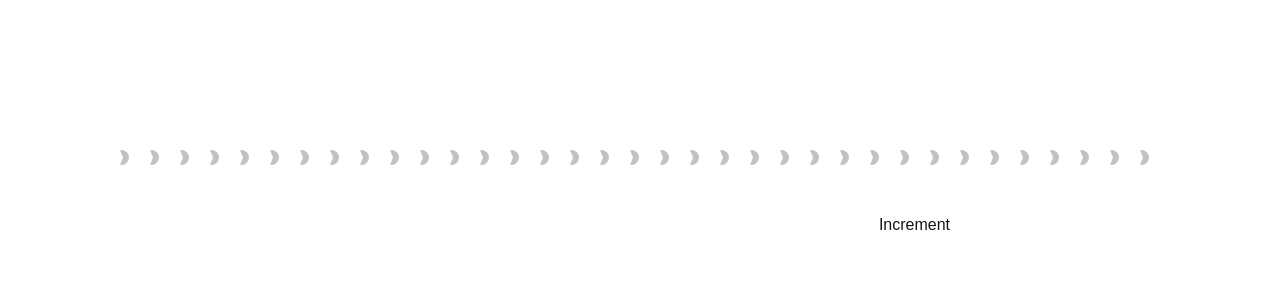
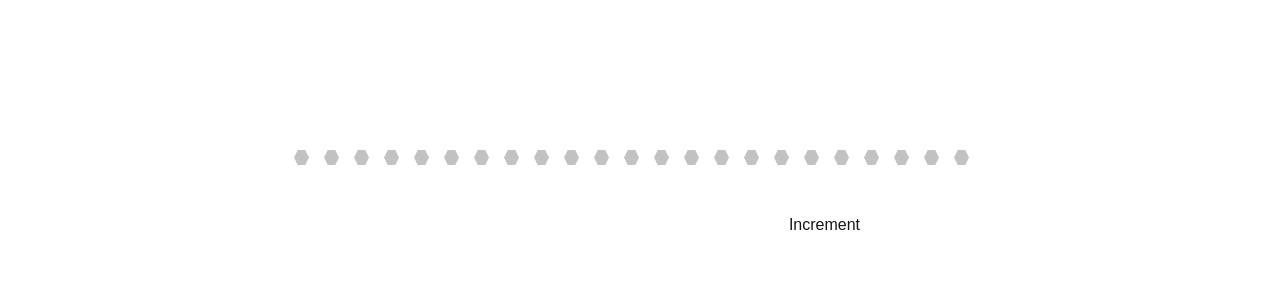
Before and after one commit to jgddesigns/progress_widgets, a Next.js app: page / in a window 1280 px wide. Shown: the top 300 px of the page. Built offline with nearby package versions, Linux system fonts and the light colour scheme.

Commit message:
added failsafes for styling

```diff
--- /dev/null
+++ b/src/app/helpers/colors.js
@@ -0,0 +1,142 @@
+export const css_colors = [
+    "aliceblue",
+    "antiquewhite",
+    "aqua",
+    "aquamarine",
+    "azure",
+    "beige",
+    "bisque",
+    "black",
+    "blanchedalmond",
+    "blue",
+    "blueviolet",
+    "brown",
+    "burlywood",
+    "cadetblue",
+    "chartreuse",
+    "chocolate",
+    "coral",
+    "cornflowerblue",
+    "cornsilk",
+    "crimson",
+    "cyan",
+    "darkblue",
+    "darkcyan",
+    "darkgoldenrod",
+    "darkgray",
+    "darkgreen",
+    "darkkhaki",
+    "darkmagenta",
+    "darkolivegreen",
+    "darkorange",
+    "darkorchid",
+    "darkred",
+    "darksalmon",
+    "darkseagreen",
+    "darkslateblue",
+    "darkslategray",
+    "darkturquoise",
+    "darkviolet",
+    "deeppink",
+    "deepskyblue",
+    "dimgray",
+    "dodgerblue",
+    "firebrick",
+    "floralwhite",
+    "forestgreen",
+    "fuchsia",
+    "gainsboro",
+    "ghostwhite",
+    "gold",
+    "goldenrod",
+    "gray",
+    "green",
+    "greenyellow",
+    "honeydew",
+    "hotpink",
+    "indianred",
+    "indigo",
+    "ivory",
+    "khaki",
+    "lavender",
+    "lavenderblush",
+    "lawngreen",
+    "lemonchiffon",
+    "lightblue",
+    "lightcoral",
+    "lightcyan",
+    "lightgoldenrodyellow",
+    "lightgray",
+    "lightgreen",
+    "lightpink",
+    "lightsalmon",
+    "lightseagreen",
+    "lightskyblue",
+    "lightslategray",
+    "lightsteelblue",
+    "lightyellow",
+    "lime",
+    "limegreen",
+    "linen",
+    "magenta",
+    "maroon",
+    "mediumaquamarine",
+    "mediumblue",
+    "mediumorchid",
+    "mediumpurple",
+    "mediumseagreen",
+    "mediumslateblue",
+    "mediumspringgreen",
+    "mediumturquoise",
+    "mediumvioletred",
+    "midnightblue",
+    "mintcream",
+    "mistyrose",
+    "moccasin",
+    "navajowhite",
+    "navy",
+    "oldlace",
+    "olive",
+    "olivedrab",
+    "orange",
+    "orangered",
+    "orchid",
+    "palegoldenrod",
+    "palegreen",
+    "paleturquoise",
+    "palevioletred",
+    "papayawhip",
+    "peachpuff",
+    "peru",
+    "pink",
+    "plum",
+    "powderblue",
+    "purple",
+    "red",
+    "rosybrown",
+    "royalblue",
+    "saddlebrown",
+    "salmon",
+    "sandybrown",
+    "seagreen",
+    "seashell",
+    "sienna",
+    "silver",
+    "skyblue",
+    "slateblue",
+    "slategray",
+    "snow",
+    "springgreen",
+    "steelblue",
+    "tan",
+    "teal",
+    "thistle",
+    "tomato",
+    "turquoise",
+    "violet",
+    "wheat",
+    "white",
+    "whitesmoke",
+    "yellow",
+    "yellowgreen",
+  ];
--- /dev/null
+++ b/src/app/helpers/functions.js
@@ -0,0 +1,81 @@
+import {css_colors} from './colors'
+
+const hex_letters = ["a", "b", "c", "d", "e", "f"]
+
+function is_color(colors){
+    let temp_arr = []
+    for(let i=0; i<colors.length; i++){
+        console.log(colors[i])
+        if(css_colors.includes(colors[i])){
+            console.log("color check confirmed (base color)")
+            temp_arr.push(colors[i])
+            continue
+        }
+        if(colors[i] && colors[i][0] === "#" && (colors[i].length > 3 && colors[i].length < 8)){
+            for(let j=1; j<colors[i].length; j++){
+                if(isNaN(colors[i][j])){
+                    if(!hex_letters.includes(colors[i][j].toLowerCase())){
+                        console.log("letter " + colors[i][j] + " not valid")
+                        console.log("set to default gray")
+                        temp_arr.push("gray")
+                        continue
+                    }
+                }
+                else{
+                    if(colors[i][j] > 9){
+                        console.log("number " + colors[i][j] + " not valid")
+                        console.log("set to default gray")
+                        temp_arr.push("gray")
+                        continue
+                    }
+                }
+            }
+            console.log("color check confirmed (hex color)")
+            temp_arr.push(colors[i])
+            continue
+        }
+        console.log("no valid color, defaulting to gray")
+        temp_arr.push("gray")
+    }
+    console.log(temp_arr)
+    return temp_arr
+}
+
+
+async function parse_file(file, start, end){
+    let words = []
+    for(let i=0; i<file.length; i++){
+        if(file[i] === start){
+            console.log(file[i])
+            let word = ""
+            for(let j=i+1; j<file.length; j++){
+                if(file[j] === end){
+                    word.replaceAll(" ", "")
+                    words.push(word)
+                    i = j
+                    break
+                }
+                word = word + file[j]
+            }
+        }
+    }
+    return words
+}
+
+
+async function read_file(){
+    var retrieved = null
+
+    const response = await fetch('styles/file_scan');
+    const retrieve = await response.json().then((data) => retrieved = data)
+
+    const promise = new Promise((resolve, reject) => {
+        resolve(parse_file(retrieved, ".", "{"))
+    }).then(result => {
+        // setStyleList(result)
+        return result
+    })
+}
+
+
+export const global_functions = {"is_color": is_color, "parse_file": parse_file, "read_file": read_file}
--- a/src/app/lists/ProgressBar.js
+++ b/src/app/lists/ProgressBar.js
@@ -1,21 +1,27 @@
 'use client'
 import React, {useEffect} from 'react';
-import "../helpers/shapes.css"
-import Circles from '../styles/Circles'
+import {global_functions} from '../helpers/functions'
+import "../helpers/symbols.css"
+import Symbols from '../styles/Symbols'
 import Bar from '../styles/Bar';
+import Meter from '../styles/Meter';
+import Pie from '../styles/Pie';
 
 // Creates the display for the progress bar
 // Needs props LengthValue, Type, Trigger, Color, Size
 export default function ProgressBar (props) {
     const [Restart, setRestart] = React.useState(false)
-    // const [CurrentPosition, setCurrentPosition] = React.useState(props.LengthValue)
     const [CurrentPosition, setCurrentPosition] = React.useState(props.LengthValue)
-    const [CurrentColor, setCurrentColor] = React.useState(props.Color)
+    const [CurrentColor, setCurrentColor] = React.useState(null)
 
-    const base_states = {"restart": [Restart, setRestart], "current_position": [CurrentPosition, setCurrentPosition], "length_value": [props.LengthValue, props.setLengthValue], "trigger": props.Trigger, "current_color": [CurrentColor, setCurrentColor]}
+    const base_states = {"restart": [Restart, setRestart], "current_position": [CurrentPosition, setCurrentPosition], "length_value": [props.LengthValue, props.setLengthValue], "current_color": [CurrentColor, setCurrentColor], "trigger": props.Trigger, "style": props.Style}
 
-    const types = {"circles": <Circles base_states={base_states}/>, "bar": <Bar base_states={base_states}/>}
+    const types = {"symbols": <Symbols base_states={base_states}/>, "bar": <Bar base_states={base_states}/>, "meter": <Meter base_states={base_states}/>, "pie": <Pie base_states={base_states}/>}
 
+
+    useEffect(() => {
+        !props.CurrentColor ? setCurrentColor(global_functions["is_color"](props.Color)) : null
+    }, [props.CurrentColor])
 
     function get_type(){
         if(types[props.Type]){
@@ -28,7 +34,6 @@ export default function ProgressBar (props) {
   return(
     <div className="grid place-items-center">
         {get_type()}
-        {/* <Circles base_states={base_states}/> */}
     </div>
   )
 }
--- a/src/app/page.js
+++ b/src/app/page.js
@@ -7,7 +7,7 @@ export default function Home() {
 
   return (
     <div>
-      <ProgressBar LengthValue={35} Type="circles" Trigger={[Trigger, setTrigger]} Size={5} Color={["red", "green", "purple"]}/>
+      <ProgressBar LengthValue={23} Type="symbols" Style="hexagons" Trigger={[Trigger, setTrigger]} Size={5} Color={["red", "grfzffeen", "fuchsia", "#34adc3", "purple"]}/>
     </div>
   );
 }
--- a/src/app/styles/Bar.js
+++ b/src/app/styles/Bar.js
@@ -1,11 +1,11 @@
 'use client'
 import React, {useEffect} from 'react';
 import { v4 as uuidv4 } from 'uuid';
-import "../helpers/shapes.css"
+import "../helpers/symbols.css"
 
 // Creates the display for the progress bar
 // Needs props Restart, setRestart, LengthValue, CurrentPosition, ShowCirclesGreen, setShowCirclesGreen, ShowCirclesRed, setShowCirclesRed
-export default function Circles(props) {
+export default function Symbols(props) {
     const [CircleArray, setCircleArray] = React.useState([])
     const [CircleMap, setCircleMap] = React.useState([])
 
--- a/src/app/styles/Meter.js
+++ b/src/app/styles/Meter.js
@@ -1,7 +1,7 @@
 'use client'
 import React, {useEffect} from 'react';
 import { v4 as uuidv4 } from 'uuid';
-import "../helpers/shapes.css"
+import "../helpers/symbols.css"
 
 // Creates the display for the progress bar
 // Needs props Restart, setRestart, LengthValue, CurrentPosition, ShowCirclesGreen, setShowCirclesGreen, ShowCirclesRed, setShowCirclesRed
--- a/src/app/styles/Pie.js
+++ b/src/app/styles/Pie.js
@@ -1,7 +1,7 @@
 'use client'
 import React, {useEffect} from 'react';
 import { v4 as uuidv4 } from 'uuid';
-import "../helpers/shapes.css"
+import "../helpers/symbols.css"
 
 // Creates the display for the progress bar
 // Needs props Restart, setRestart, LengthValue, CurrentPosition, ShowCirclesGreen, setShowCirclesGreen, ShowCirclesRed, setShowCirclesRed
--- a/src/app/styles/Circles.js
+++ b/src/app/styles/Symbols.js
@@ -1,35 +1,33 @@
 'use client'
 import React, {useEffect} from 'react';
 import { v4 as uuidv4 } from 'uuid';
-import "../helpers/shapes.css"
+import "../helpers/symbols.css"
+import {global_functions} from '../helpers/functions'
 
-// Creates the display for the progress bar
-// Needs props Restart, setRestart, LengthValue, CurrentPosition, ShowCirclesGreen, setShowCirclesGreen, ShowCirclesRed, setShowCirclesRed
-export default function Circles(props) {
+// Creates the display for the 'Symbols' progress bar
+export default function Symbols(props) {
     const [CircleArray, setCircleArray] = React.useState([])
     const [CircleMap, setCircleMap] = React.useState([])
+    const [StyleList, setStyleList] = React.useState(null)
 
     const circle_states = {"circle_array": [CircleArray, setCircleArray], "circle_map": [CircleMap, setCircleMap]}
 
-    // const circle_style = "circles"
-    // const circle_style = "squares"
-    // const circle_style = "stars"
-    // const circle_style = "hearts"
-    const circle_style = "moons"
-    // const circle_style = "hexagons"
-    // const circle_style = "diamonds"
-    // const circle_style = "trapezoids"
 
     useEffect(() => {
-        display_circles()
-     }, [])
+        read_file()
+    }, [])
 
+    useEffect(() => {
+        StyleList ? display_circles() : null
+    }, [StyleList])
 
     useEffect(() => {
         if(props.base_states["trigger"][0] && props.base_states["current_position"][0] > 0){
             show_circles(true)
         }
     }, [props.base_states["trigger"][0]])
+
+
 
 
     // Clears the circle array and map
@@ -46,7 +44,9 @@ export default function Circles(props) {
     // @return: N/A
     function display_circles(){
         props.base_states["restart"][1](false)
+
         clear_circles()
+
         let i = 0
         while(i < props.base_states["length_value"][0]){
             show_circles(false, true)
@@ -59,15 +59,13 @@ export default function Circles(props) {
     // @param 'condition': True if circle is to be green. False if it is to be red.
     // @return HTML Object: The div containing one circle
     function create_circle(condition, start = null){
-        let class_txt = null
         let style = {}
-        // condition ? style["--bgcolor"] = props.base_states["current_color"][0] : style["--bgcolor"] = "#c2c2c2"
 
         condition ? style["--bgcolor"] = get_color() : style["--bgcolor"] = "#c2c2c2"
-        // start ? class_txt = "progress_gray" : class_txt = circle_style
+
         return (
             <div className="w-8">
-                <div className={circle_style} style={style}>
+                <div className={get_style()} style={style}>
                 </div>
             </div>
         )
@@ -81,13 +79,16 @@ export default function Circles(props) {
     function show_circles(condition, start = null){
         let pos = props.base_states["current_position"][0]
         let shown_arr = circle_states["circle_array"][0]
+
         !start ? shown_arr[Math.abs(props.base_states["length_value"][0] - props.base_states["current_position"][0])] = create_circle(condition) : shown_arr.push(create_circle(condition, start))
+
         const circle_map = shown_arr.map((name, index) => {
             return {
               obj: shown_arr[index],
               key: uuidv4()
             }
         })
+
         circle_states["circle_array"][1](shown_arr)
         circle_states["circle_map"][1](circle_map)
         condition ? pos = pos - 1 : null
@@ -106,6 +107,36 @@ export default function Circles(props) {
 
         return value < props.base_states["current_color"][0].length ? (props.base_states["current_position"][0] / props.base_states["length_value"][0]) >= ((props.base_states["current_color"][0].length - 1) / props.base_states["current_color"][0].length) ? props.base_states["current_color"][0][0] : props.base_states["current_color"][0][value] : props.base_states["current_color"][0][props.base_states["current_color"][0].length - 1]
     }
+
+
+    function get_style(){
+        try{
+            let temp_arr = StyleList
+
+            if(temp_arr && temp_arr.includes(props.base_states["style"])){
+                return props.base_states["style"]
+            }
+
+            return <div className="mt-[150px]"> "Invalid 'Style' prop passed. Pass a valid 'Style' prop identified in the README file." </div>
+        }catch{
+            console.log("Error in Symbols component, 'get_style' function.")
+        }
+    }
+
+
+    async function read_file(){
+        var retrieved = null
+
+        const response = await fetch('styles/file_scan');
+        const retrieve = await response.json().then((data) => retrieved = data)
+
+        const promise = new Promise((resolve, reject) => {
+            resolve(global_functions["parse_file"](retrieved, ".", "{"))
+        }).then(result => {
+            setStyleList(result)
+        })
+    }
+
 
 
     return(
```
Also changed, not shown: src/app/helpers/symbols.css (renamed from src/app/helpers/shapes.css, +0 -7 lines), src/app/styles/file_scan/route.js (added, +17 -0 lines), tsconfig.json (deleted, +0 -35 lines).
